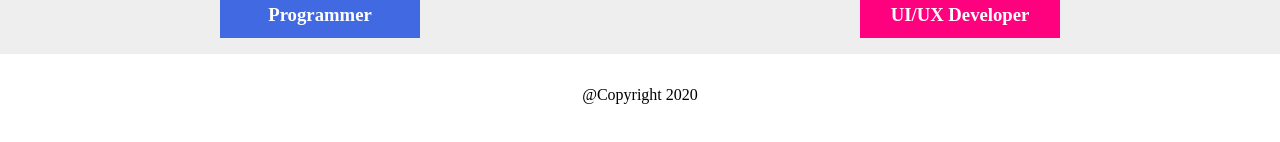
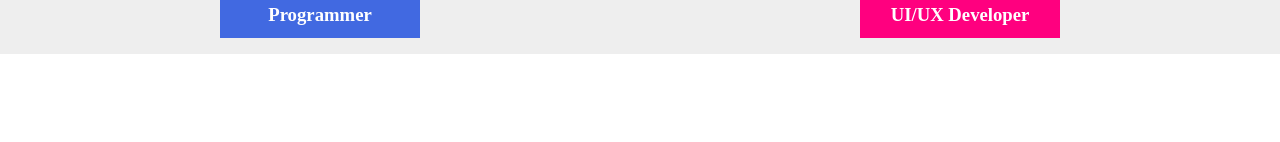
Before and after one commit to Ehteshamali-889/My-Portfolio, a plain HTML site: page index.html in a window 1280 px wide. Shown: the part 646-788 px from the top of the page. Drawn offline with Linux system fonts and the light colour scheme.

Commit message:
updated again

```diff
--- a/index.html
+++ b/index.html
@@ -111,11 +111,6 @@
         font-weight: bold;
         border: 2px solid#ffdf00;
       }
-      footer {
-        padding: 1rem;
-        margin: 1rem;
-        text-align: center;
-      }
     </style>
   </head>
   <body>
@@ -174,8 +169,5 @@
         </div>
       </div>
     </section>
-    <footer>
-      <p>@Copyright 2020</p>
-    </footer>
   </body>
 </html>
```
